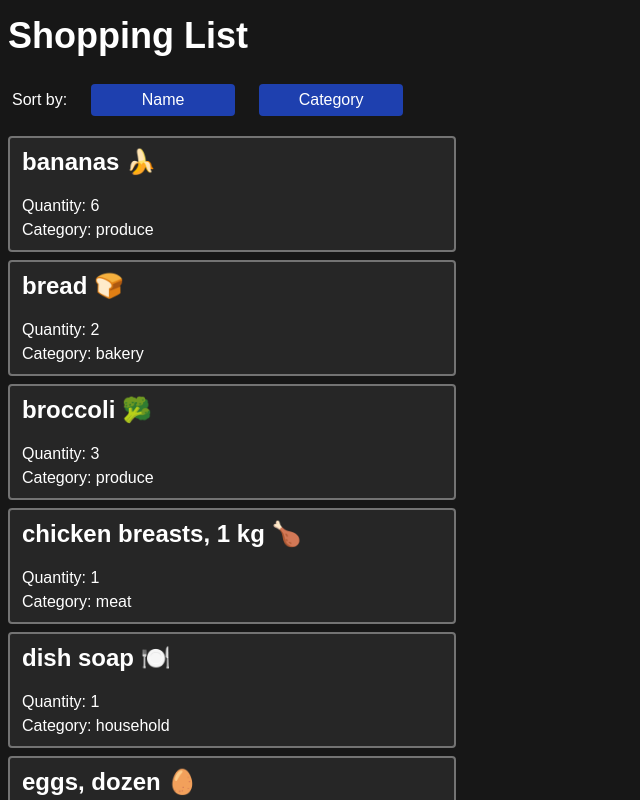
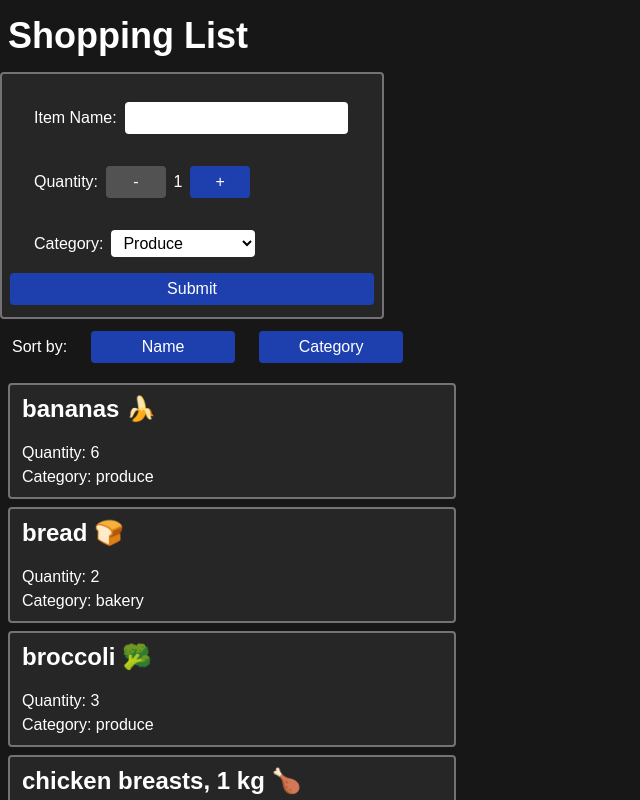
Before and after one commit to its-nic/cprg306-assignments, a Next.js app: page /week-7 in a window 1280 px wide. Shown: the top 800 px of the page, without its empty margins (0-640 px from the left). Built offline with nearby package versions, Linux system fonts and the light colour scheme.

Commit message:
Week 7 - Update page.js
added state variable for items in the json file. added event handler for adding a new item. render newitem component. pass add item event handler to newitem as a prop, and items state to item list.

```diff
--- a/app/week-7/page.js
+++ b/app/week-7/page.js
@@ -1,10 +1,23 @@
+"use client"
+
+import { useState } from "react";
+import NewItem from "./new-item";
 import ItemList from "./item-list";
+import itemsData from "./items.json"
 
 export default function Page() {
+
+    const [items, setItems] = useState(itemsData);
+
+    const handleAddItem = (newItemObj) => {
+        setItems([...items, newItemObj]);
+    }
+
     return(
         <main class="bg-neutral-900 text-white">
             <h1 class="text-4xl font-bold py-4 px-2">Shopping List</h1>
-            <ItemList />
+            <NewItem onAddItem={handleAddItem} />
+            <ItemList itemList={items}/>
         </main>
     );
 }
```
